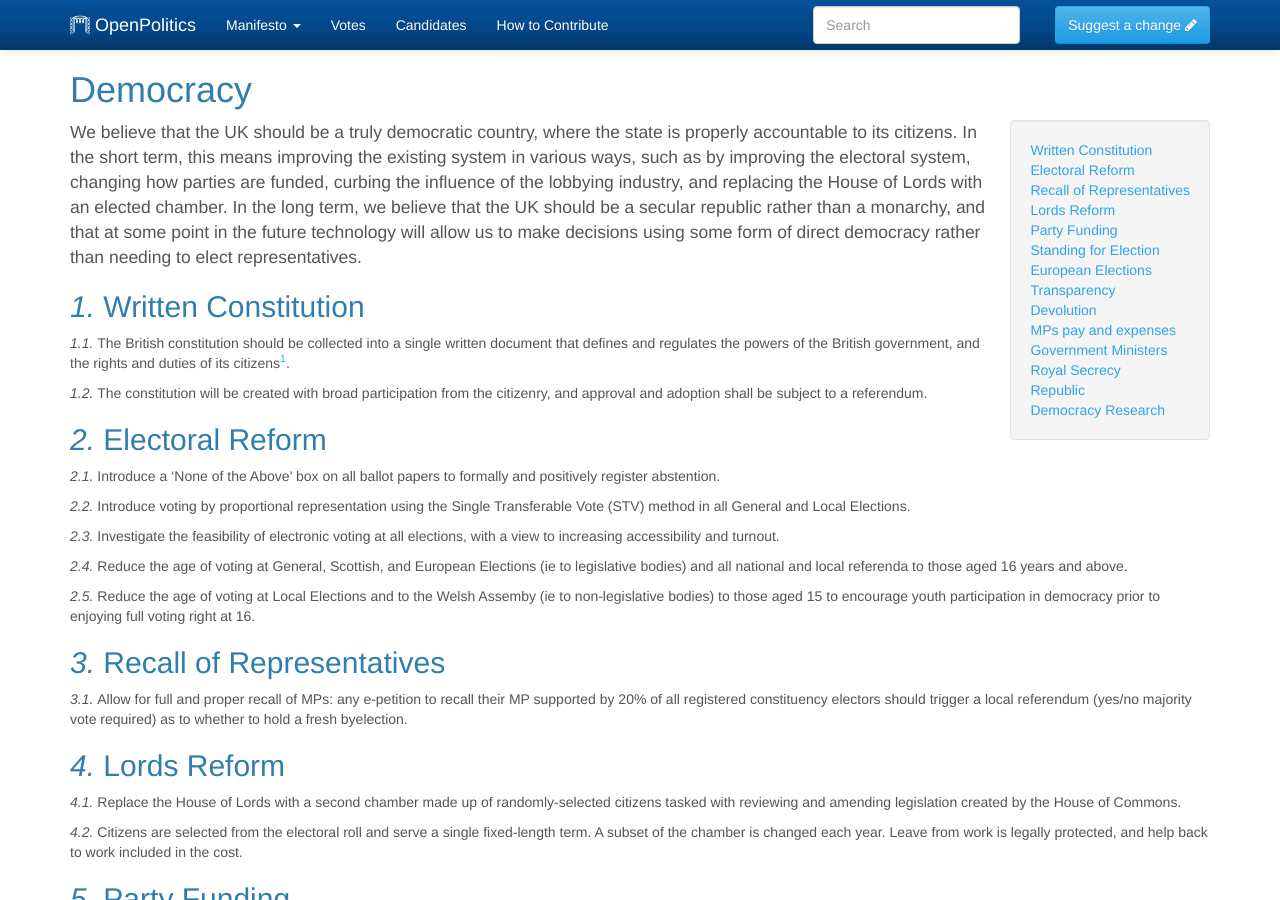
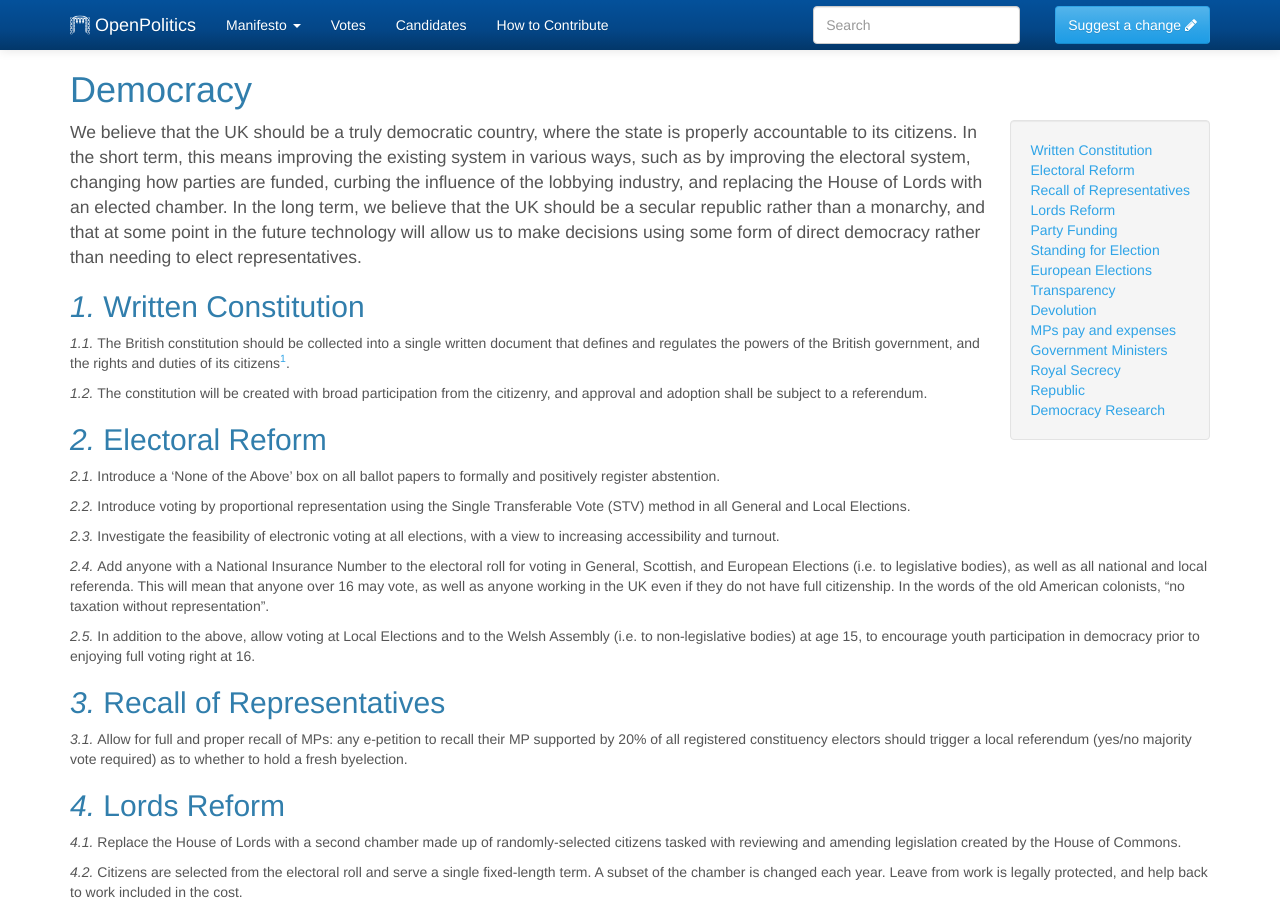
Before and after one commit to openpolitics/manifesto, a Jekyll site: the page built from manifesto/democracy.md, in a window 1280 px wide and 900 px high. Built offline with Jekyll 4.4.1, drawn with Linux system fonts in a browser that asks for light colours.

Commit message:
Give the vote to everyone with an NI number

```diff
--- a/manifesto/democracy.md
+++ b/manifesto/democracy.md
@@ -23,9 +23,9 @@ Introduce voting by proportional representation using the Single Transferable Vo
 
 Investigate the feasibility of electronic voting at all elections, with a view to increasing accessibility and turnout.
 
-Reduce the age of voting at General, Scottish, and European Elections (ie to legislative bodies) and all national and local referenda to those aged 16 years and above.
+Add anyone with a National Insurance Number to the electoral roll for voting in General, Scottish, and European Elections (i.e. to legislative bodies), as well as all national and local referenda. This will mean that anyone over 16 may vote, as well as anyone working in the UK even if they do not have full citizenship. In the words of the old American colonists, "no taxation without representation".
 
-Reduce the age of voting at Local Elections and to the Welsh Assemby (ie to non-legislative bodies) to those aged 15 to encourage youth participation in democracy prior to enjoying full voting right at 16.
+In addition to the above, allow voting at Local Elections and to the Welsh Assembly (i.e. to non-legislative bodies) at age 15, to encourage youth participation in democracy prior to enjoying full voting right at 16.
 
 ## Recall of Representatives
 
```
